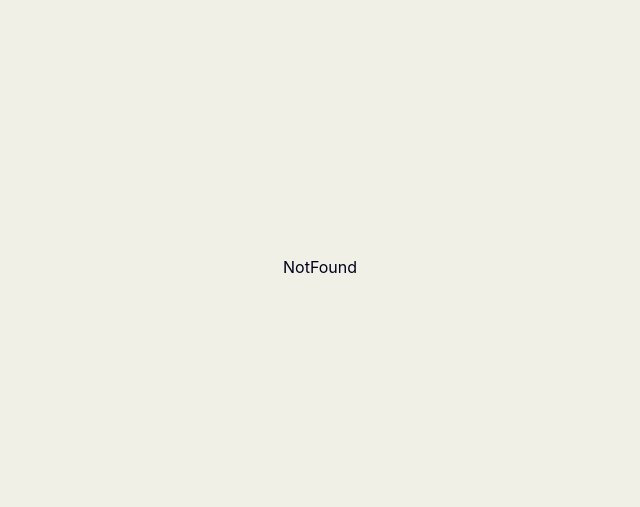
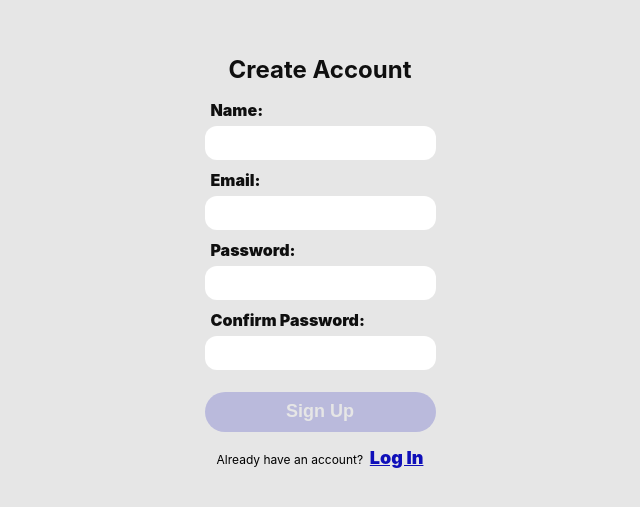
Before and after one commit to tmanZA10/to-do-app, a React (Vite) app in the folder frontend/: page /signup in a window 1280 px wide. Before the commit this address had no page. Shown: the part 133-640 px from the top of the page, without its empty margins (320-960 px from the left). Built offline with nearby package versions, Linux system fonts and the light colour scheme.

Commit message:
frontend signup for complete, backend remains

```diff
--- /dev/null
+++ b/frontend/src/components/signupform/SignUpForm.module.css
@@ -0,0 +1,54 @@
+.form{
+    display: flex;
+    flex-direction: column;
+    gap: .8rem;
+}
+
+.inputContainer{
+    display: flex;
+    flex-direction: column;
+    gap: .4rem;
+}
+
+.inputContainer label{
+    margin-left: .6rem;
+    color: var(--black-color);
+    font-weight: 900;
+}
+
+.inputContainer input{
+    font-size: 1.6rem;
+    padding: .8rem 1.2rem;
+    /* border: 2px solid var(--hue-color); */
+    border: none;
+    border-radius: 1.2rem;
+    /* color: var(--hue-color); */
+}
+
+.submitButton{
+    border: none;
+    background-color: var(--hue-color);
+    height: 4rem;
+    color: var(--white-color);
+    border-radius: 4rem;
+    margin-top: 1rem;
+    font-weight: 900;
+    font-size: 1.8rem;
+    cursor: pointer;
+}
+
+.submitButton:hover{
+    opacity: 0.9;
+}
+
+.submitButton:disabled{
+    opacity: 0.2;
+}
+
+.errorMessage{
+    color: rgb(200, 0, 0);
+    margin: 0;
+    font-size: 1.2rem;
+    margin-left: .6rem;
+    font-size: 900;
+}
--- /dev/null
+++ b/frontend/src/components/signupform/SignUpForm.tsx
@@ -0,0 +1,155 @@
+import { ActionFunctionArgs, Form } from 'react-router-dom'
+import styles from './SignUpForm.module.css'
+import { ChangeEvent, useEffect, useState } from 'react'
+
+export async function SignUpFormAction({ request }:ActionFunctionArgs){
+
+  const formData = await request.formData()
+
+  const name = formData.get('name')!.toString()
+  const email = formData.get("email")!.toString()
+  const password = formData.get("password")!.toString()
+  const passwordMatch = formData.get("passMatch")!.toString()
+
+  const data = {
+    name,
+    email,
+    password,
+    passwordMatch
+  }
+
+  console.log(data);
+
+
+}
+
+function SignUpForm() {
+
+  const minPassLength = 8
+  const passRegex = /^(?=.*[a-z])(?=.*[A-Z])(?=.*[0-9])(?=.*[!@#$%]).{8,}$/
+
+  const [password, setPassword] = useState("")
+  const [passwordMatch, setPasswordMatch] = useState("")
+
+  const [passError, setPassError] = useState<string[] | null>(null)
+  const [passErrorMatch, setPassErrorMatch] = useState<string | null>()
+
+  const [buttonState, setButtonState] = useState(true)
+
+  useEffect(()=>{
+    if (password === "" && passwordMatch === "") return
+    if (password.length < minPassLength || passwordMatch.length < minPassLength) return
+    setButtonState(false)
+
+  }, [password, passwordMatch])
+
+  useEffect(() => {
+    if (password !== ""){
+      if (password.length < 8) {
+        setPassError(["Password must have atleast 8 characters."])
+      }else if(!passRegex.test(password)){
+        setPassError([
+          "Password must have contain:",
+          "An uppercase letter.",
+          "A lowercase letter.",
+          "A number",
+          "A special character (! @ # $ %)."
+        ])
+      }else{
+        setPassError(null)
+      }
+    }else{
+      setPassError(null)
+    }
+  }, [password])
+
+  useEffect(()=>{
+    if(passwordMatch !== ""){
+      if (passwordMatch !== password){
+        setPassErrorMatch("Password do not match.")
+      }else{
+        setPassErrorMatch(null)
+      }
+    }else{
+      setPassErrorMatch(null)
+    }
+  }, [passwordMatch])
+
+  function handlePasswordChange({ target }: ChangeEvent<HTMLInputElement>){
+    setPassword(target.value)
+  }
+
+  function handlePasswordMatchChange({ target }: ChangeEvent<HTMLInputElement>){
+    setPasswordMatch(target.value)
+  }
+
+  return (
+    <Form method='post' action='../signup' className={styles.form}>
+      <div className={styles.inputContainer}>
+        <label htmlFor="name">Name:</label>
+        <input
+          type="text"
+          id='name'
+          name='name'
+          minLength={2}
+					required
+        />
+      </div>
+
+			<div className={styles.inputContainer}>
+        <label htmlFor="email">Email:</label>
+        <input
+          type="email"
+          id='email'
+          name='email'
+					required
+        />
+      </div>
+
+			<div className={styles.inputContainer}>
+        <label htmlFor="password">Password:</label>
+        <input
+          type="password"
+          id='password'
+          name='password'
+          minLength={minPassLength}
+          value={password}
+          onChange={handlePasswordChange}
+					required
+        />
+        { passError &&
+        <div>
+          {passError.map(
+            (m)=> <p className={styles.errorMessage}>{m}</p>
+          )}
+        </div> }
+      </div>
+
+			<div className={styles.inputContainer}>
+        <label htmlFor="passMatch">Confirm Password:</label>
+        <input
+          type="password"
+          id='passMatch'
+          name='passMatch'
+          minLength={minPassLength}
+          value={passwordMatch}
+          onChange={handlePasswordMatchChange}
+					required
+        />
+        <div>
+          <p className={styles.errorMessage}>{passErrorMatch}</p>
+        </div>
+      </div>
+
+				<button
+          type='submit'
+          className={styles.submitButton}
+          disabled={buttonState}
+        >
+          Sign Up
+        </button>
+  	</Form>
+  )
+}
+
+export default SignUpForm
--- a/frontend/src/index.css
+++ b/frontend/src/index.css
@@ -5,13 +5,11 @@
   font-size: 62.5%;
 
   /* Color palate */
-  --primary-color:rgb(240, 240, 230);
-  --secondary-color: rgb(0, 0, 30);
-  --accent-color:rgb(0, 125, 205);
+  --hue-color: rgb(15, 15, 185);
+  --black-color: rgb(15, 15, 15);
+  --white-color: rgb(230, 230, 230);
 
   /* color-scheme: light dark; */
-  color: var(--secondary-color);
-  background-color: var(--primary-color);
 
   --nav-bar-height: 7.5rem;
 }
@@ -20,10 +18,10 @@
 body {
   font-size: 1.6rem;
   margin: 0;
-  display: flex;
+  /* display: flex; */
   /* place-items: center; */
-  min-width: 320px;
+  /* min-width: 320px;
   min-height: 100vh;
   align-items: center;
-  justify-content: center;
+  justify-content: center; */
 }
--- /dev/null
+++ b/frontend/src/pages/signup/SignUp.module.css
@@ -0,0 +1,37 @@
+.page{
+    background-color: var(--white-color);
+    height: 100vh;
+    display: flex;
+    justify-content: center;
+    align-items: center;
+}
+
+.content{
+    /* background-color: lightblue; */
+    display: flex;
+    flex-direction: column;
+    align-items: center;
+    max-width: 400px;
+    padding: .8rem 1.6rem;
+}
+
+.content h1{
+    margin: 0;
+    margin-bottom: 1rem;
+    color: var(--black-color);
+    text-align: left;
+    font-size: 2.4rem;
+}
+
+.loginRouteParagraph{
+    font-size: 1.2rem;
+    text-align: center;
+}
+
+.logIn{
+    /* text-decoration: none; */
+    color: var(--hue-color);
+    font-weight: 900;
+    font-size: 1.8rem;
+    /* text-align: center; */
+}
--- /dev/null
+++ b/frontend/src/pages/signup/SignUp.tsx
@@ -0,0 +1,26 @@
+import { Link } from "react-router-dom"
+import SignUpForm from "../../components/signupform/SignUpForm"
+import styles from './SignUp.module.css'
+
+
+function SignUp() {
+  return (
+    <div className={styles.page}>
+      <div className={styles.content}>
+        <h1>Create Account</h1>
+        <SignUpForm />
+        <p className={styles.loginRouteParagraph}>
+          Already have an account? &nbsp;
+          <Link
+            to="../login"
+            className={styles.logIn}
+          >
+            Log In
+          </Link>
+        </p>
+      </div>
+    </div>
+  )
+}
+
+export default SignUp
```
Also changed, not shown: frontend/src/App.tsx (+10 -10 lines).
